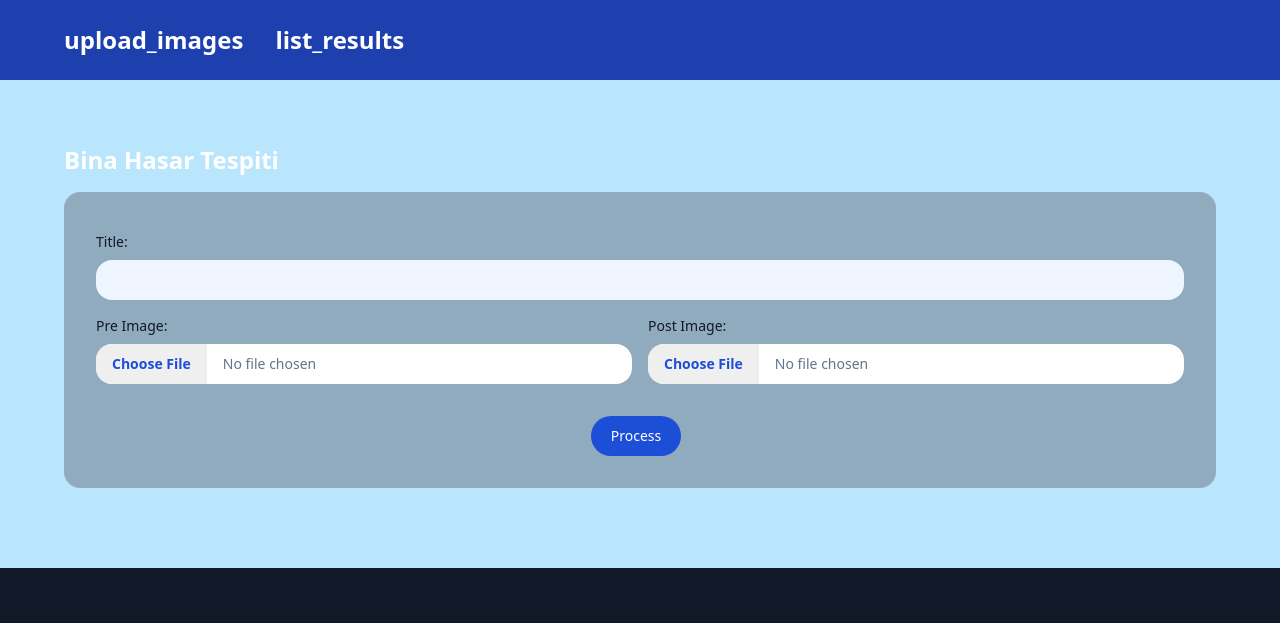
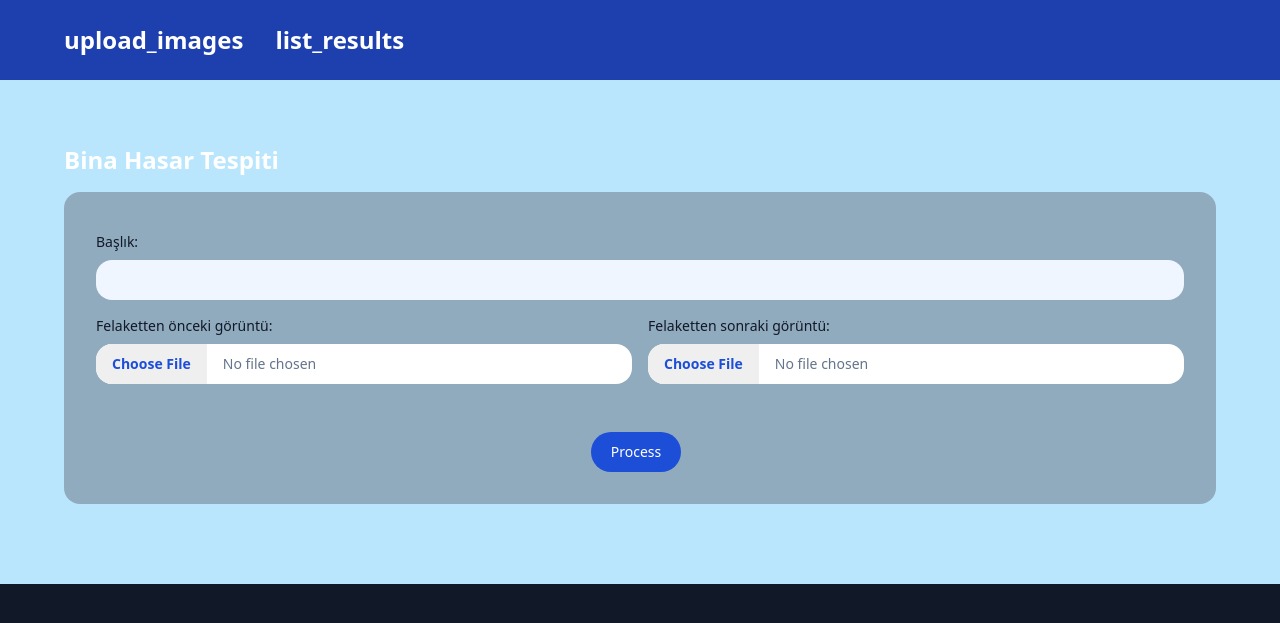
Before and after one commit to bulent-h/django_BD, a Django app: page / in a window 1280 px wide. Shown: the top 623 px of the page. Run offline with Django 4.2, Linux system fonts and the light colour scheme; some libraries are stand-ins or nearby versions.

Commit message:
before_3_class+ modify

```diff
--- a/core/templates/core/upload_images.html
+++ b/core/templates/core/upload_images.html
@@ -14,7 +14,7 @@
         <div class="flex flex-col space-y-4 my-8">
             <div>
                 <label for="id_title"
-                    class="block mb-2 text-sm font-medium text-gray-900 dark:text-white">Title:</label>
+                    class="block mb-2 text-sm font-medium text-gray-900 dark:text-white">Başlık:</label>
                 <input type="text" name="title" id="id_title" value=""
                     class="px-4 block w-full h-10 text-sm text-slate-500 file:mr-4 file:py-2 file:px-4 rounded-2xl file:rounded-xl file:border-0 file:text-sm file:font-semibold bg-blue-50 file:text-blue-700 hover:file:bg-blue-100 ">
                 {{ form.title.errors }}
@@ -22,17 +22,8 @@
 
             <div class="grid grid-cols-2 gap-4">
 
-                <!-- <input type="file" name="pre_image" id="id_pre_image1" onchange="previewImage(event, 'id_pre_image1', 'image-preview1', 'deleteButton1')">
-                <button onclick="deleteImage('id_pre_image', 'preview_pre', 'deleteButton_pre')" class="hidden" id="deleteButton_pre">Delete</button>
-                <br>
-                <img id="image-preview1" src="#" alt="Preview" style="max-width: 100%; max-height: 200px;" class="hidden">
-               -->
-
-
-
                 <div>
-                    <label for="id_pre_image" class="block mb-2 text-sm font-medium text-gray-900 dark:text-white">Pre
-                        Image:</label>
+                    <label for="id_pre_image" class="block mb-2 text-sm font-medium text-gray-900 dark:text-white">Felaketten önceki görüntü:</label>
                     <input type="file" name="pre_image" id="id_pre_image"
                         onchange="previewImage(event, 'id_pre_image', 'preview_pre', 'deleteButton_pre')"
                         class="block w-full h-10 file:h-full text-sm text-slate-500 file:mr-4 file:py-2 file:px-4 rounded-2xl file:border-0 file:text-sm file:font-semibold bg-white file:text-blue-700 hover:file:bg-blue-100">
@@ -43,8 +34,7 @@
                 </div>
 
                 <div>
-                    <label for="id_post_image" class="block mb-2 text-sm font-medium text-gray-900 dark:text-white">Post
-                        Image:</label>
+                    <label for="id_post_image" class="block mb-2 text-sm font-medium text-gray-900 dark:text-white">Felaketten sonraki görüntü:</label>
                     <input type="file" name="post_image" id="id_post_image"
                         onchange="previewImage(event, 'id_post_image', 'preview_post', 'deleteButton_post')"
                         class="block w-full h-10 file:h-full text-sm text-slate-500 file:mr-4 file:py-2 file:px-4 rounded-2xl file:border-0 file:text-sm file:font-semibold bg-white file:text-blue-700 hover:file:bg-blue-100">
@@ -53,11 +43,18 @@
 
                     {{ form.post_image.errors }}
                 </div>
+
+                <div>
+
+                    <img id="preview_pre" src="#" alt="Preview" class="w-full p-2 rounded-2xl hidden">
+
+                </div>
+                <div>
+                    <img id="preview_post" src="#" alt="Preview" class="w-full p-2 rounded-2xl hidden">
+
+                </div>
             </div>
         </div>
-
-        <img id="preview_pre" src="#" alt="Preview" class="hidden" style="max-width: 100%; max-height: 200px;">
-        <img id="preview_post" src="#" alt="Preview" class="hidden" style="max-width: 100%; max-height: 200px;">
 
         <div>
             <!-- {% if form.errors %}
@@ -98,12 +95,10 @@
 
         reader.onload = function () {
             preview.src = reader.result;
-            // Show the image preview and delete button
             preview.classList.remove('hidden');
             deleteButton.classList.remove('hidden');
         };
 
-        // Read the uploaded file as a data URL
         reader.readAsDataURL(input.files[0]);
     }
 
@@ -112,13 +107,10 @@
         var preview = document.getElementById(previewId);
         var deleteButton = document.getElementById(deleteButtonId);
 
-        // Clear the file input
         input.value = '';
 
-        // Reset the image preview
         preview.src = '';
 
-        // Hide the image preview and delete button
         preview.classList.add('hidden');
         deleteButton.classList.add('hidden');
     }
```
Also changed, not shown: core/templates/core/list_results.html (+0 -28 lines), core/utils.py (+22 -14 lines), db.sqlite3.
